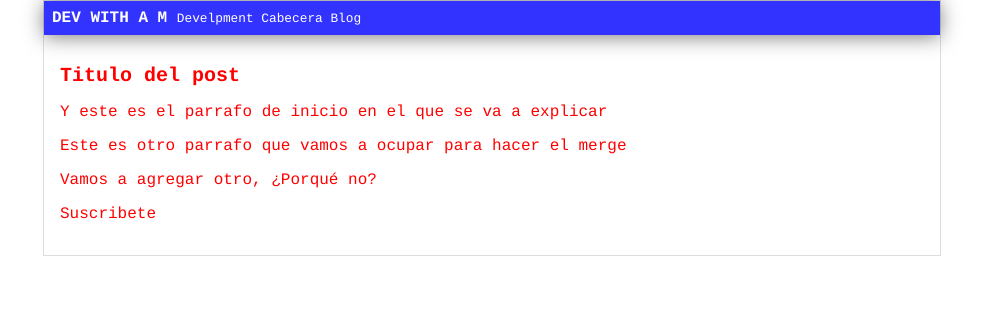
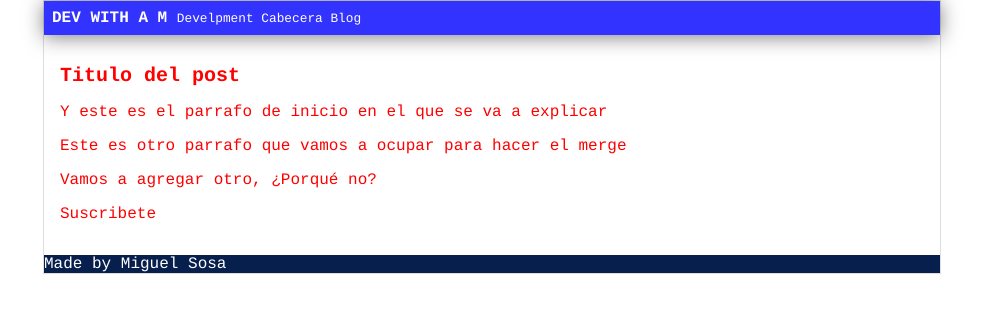
Before and after one commit to miguelsosa94/blog-platzi, a plain HTML site: page blogpost.html in a window 1280 px wide. Shown: the whole page, without its empty margins (148-1131 px from the left). Drawn offline with Linux system fonts and the light colour scheme.

Commit message:
footer terminado

```diff
--- a/blogpost.html
+++ b/blogpost.html
@@ -1,6 +1,7 @@
 <html>
 
 <head>
+    <meta charset="UTF-8">
     <title>El titulo del post</title>
     <link rel="stylesheet" href="css/estilos.css">
 </head>
@@ -17,6 +18,9 @@
             <p>Vamos a agregar otro, ¿Porqué no?</p>
             <p>Suscribete</p>
         </div>
+        <div id="footer">
+            Made by Miguel Sosa
+        </div>
     </div>
 </body>
 
--- a/css/estilos.css
+++ b/css/estilos.css
@@ -37,3 +37,8 @@ body {
     font-weight: normal;
     font-size: 0.8em;
 }
+
+#footer{
+    background: rgb(6, 31, 76);
+    color: white;
+}
```
